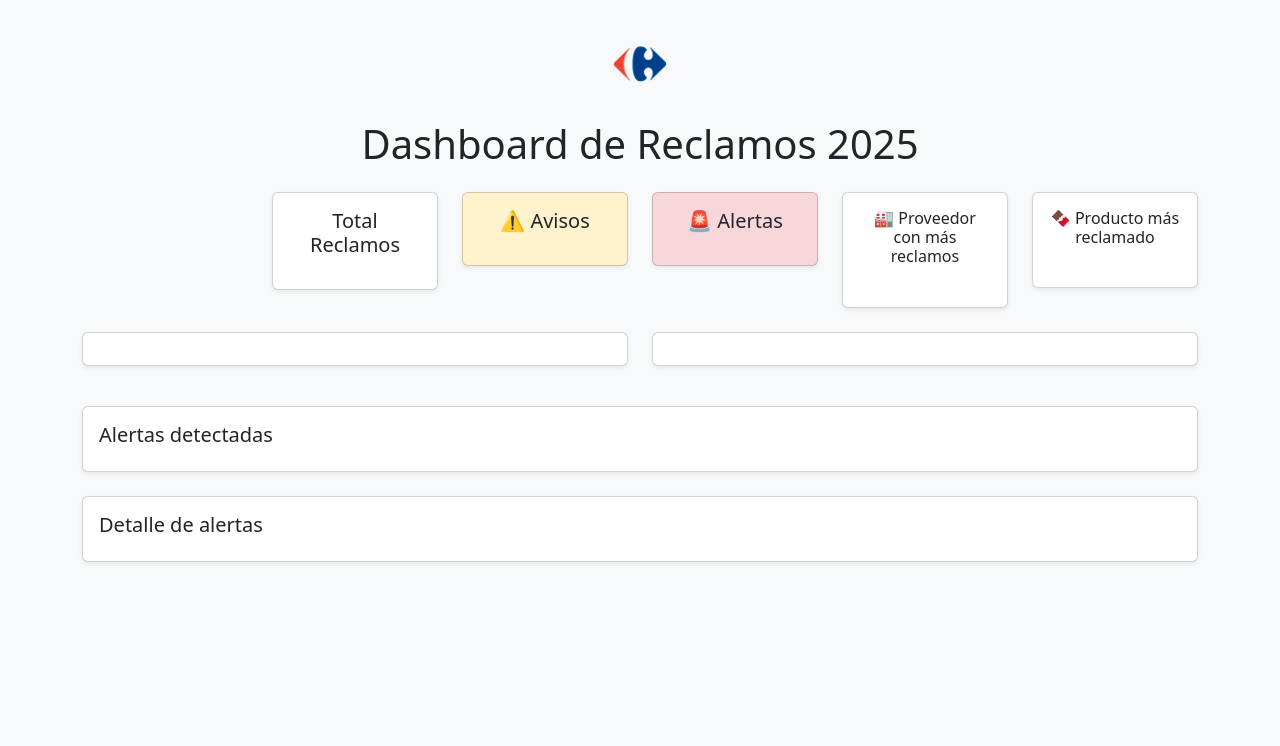
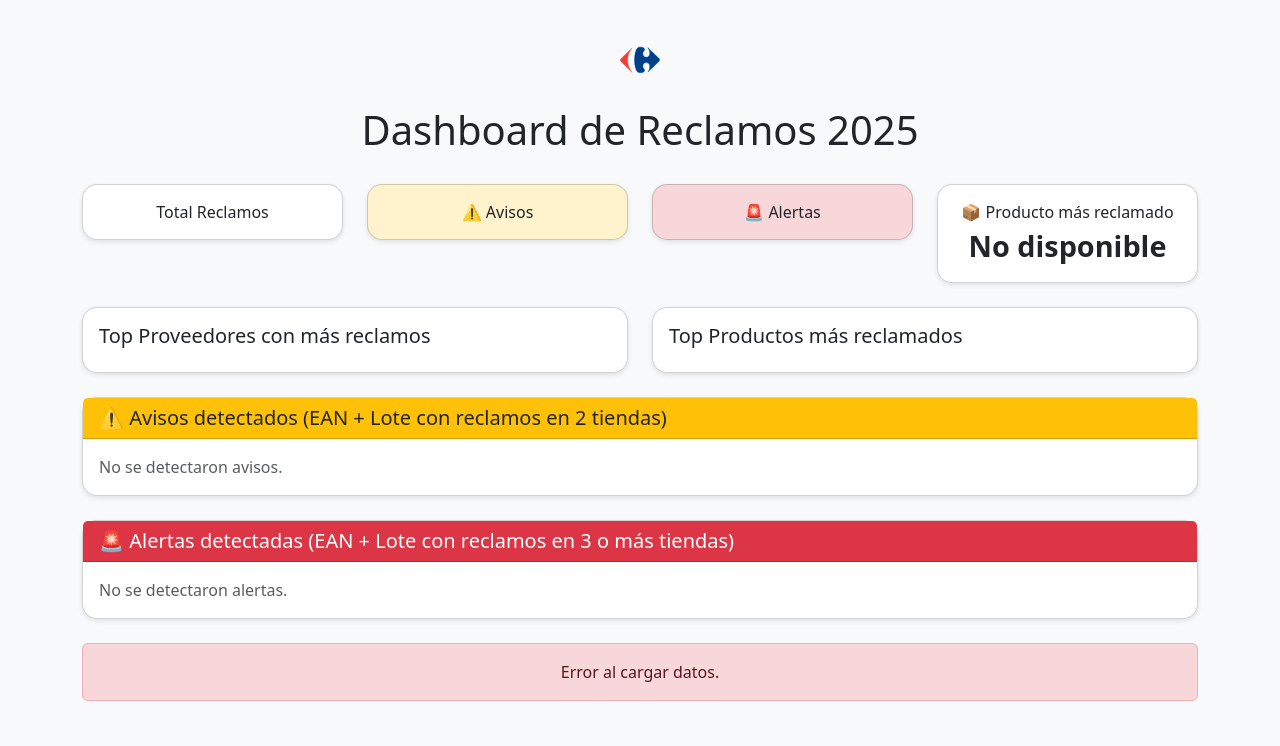
Before and after one commit to Gazula/Dash.Calidad, a FastAPI app: page / in a window 1280 px wide. Shown: the top 746 px of the page. Run offline with FastAPI, Linux system fonts and the light colour scheme.

Commit message:
Revise dashboard HTML structure and styles
Updated Bootstrap version and improved layout styles for the dashboard.

```diff
--- a/templates/dashboard.html
+++ b/templates/dashboard.html
@@ -3,49 +3,174 @@
 <head>
     <meta charset="UTF-8">
     <title>Dashboard de Reclamos 2025</title>
-<link href="https://cdn.jsdelivr.net/npm/bootstrap@5.3.0/dist/css/bootstrap.min.css" rel="stylesheet">
+    <link href="https://cdn.jsdelivr.net/npm/bootstrap@5.3.3/dist/css/bootstrap.min.css" rel="stylesheet">
+    <style>
+        body {
+            background-color: #f8f9fa;
+            padding: 30px;
+        }
+        h1 {
+            text-align: center;
+            margin-bottom: 30px;
+        }
+        .card {
+            border-radius: 15px;
+            box-shadow: 0 2px 5px rgba(0,0,0,0.1);
+        }
+        .summary-card {
+            text-align: center;
+            padding: 15px;
+        }
+        .summary-value {
+            font-size: 1.8rem;
+            font-weight: bold;
+        }
+        .alert-table th, .alert-table td {
+            vertical-align: middle;
+        }
+        .alert-aviso {
+            background-color: #fff3cd;
+        }
+        .alert-alerta {
+            background-color: #f8d7da;
+        }
+    </style>
 </head>
-<body class="bg-light">
+<body>
 
-<div class="container mt-4">
-    <div class="text-center mb-4">
-        <img src="/static/LogoCarre.png" alt="Logo" style="height:80px;">
-        <h1 class="mt-3">Dashboard de Reclamos 2025</h1>
+    <div class="container">
+        <div class="text-center mb-3">
+            <img src="/static/LogoCarre.png" alt="Logo" height="60">
         </div>
+        <h1>Dashboard de Reclamos 2025</h1>
 
-    <!-- KPIs -->
-    <div class="row text-center mb-4">
-        <div class="col-md-2"></div>
-        <div class="col-md-2"><div class="card p-3 shadow-sm"><h5>Total Reclamos</h5><h3>{{ total_reclamos }}</h3></div></div>
-        <div class="col-md-2"><div class="card p-3 shadow-sm bg-warning-subtle"><h5>⚠️ Avisos</h5><h3>{{ total_avisos }}</h3></div></div>
-        <div class="col-md-2"><div class="card p-3 shadow-sm bg-danger-subtle"><h5>🚨 Alertas</h5><h3>{{ total_alertas }}</h3></div></div>
-        <div class="col-md-2"><div class="card p-3 shadow-sm"><h6>🏭 Proveedor con más reclamos</h6><p>{{ top_proveedor }}</p></div></div>
-        <div class="col-md-2"><div class="card p-3 shadow-sm"><h6>🍫 Producto más reclamado</h6><p>{{ top_producto }}</p></div></div>
-    </div>
-
-    <!-- Gráficos -->
+        <!-- =======================
+             TARJETAS RESUMEN
+        ======================= -->
         <div class="row mb-4">
-        <div class="col-md-6">
-            <div class="card p-3 mb-3 shadow-sm">
-                {{ graf_proveedores|safe }}
+            <div class="col-md-3">
+                <div class="card summary-card">
+                    <div class="summary-title">Total Reclamos</div>
+                    <div class="summary-value">{{ total_reclamos }}</div>
                 </div>
             </div>
-        <div class="col-md-6">
-            <div class="card p-3 mb-3 shadow-sm">
-                {{ graf_productos|safe }}
+            <div class="col-md-3">
+                <div class="card summary-card" style="background-color: #fff3cd;">
+                    <div class="summary-title">⚠️ Avisos</div>
+                    <div class="summary-value">{{ total_avisos }}</div>
+                </div>
+            </div>
+            <div class="col-md-3">
+                <div class="card summary-card" style="background-color: #f8d7da;">
+                    <div class="summary-title">🚨 Alertas</div>
+                    <div class="summary-value">{{ total_alertas }}</div>
+                </div>
+            </div>
+            <div class="col-md-3">
+                <div class="card summary-card">
+                    <div class="summary-title">📦 Producto más reclamado</div>
+                    <div class="summary-value">
+                        {% if graf_productos %}
+                            <small>Ver gráfico abajo</small>
+                        {% else %}
+                            No disponible
+                        {% endif %}
+                    </div>
                 </div>
             </div>
         </div>
 
-    <div class="card p-3 mb-4 shadow-sm">
-        <h5>Alertas detectadas</h5>
-        {{ graf_alertas|safe }}
+        <!-- =======================
+             PROVEEDORES Y PRODUCTOS
+        ======================= -->
+        <div class="row mb-4">
+            <div class="col-md-6">
+                <div class="card p-3">
+                    <h5>Top Proveedores con más reclamos</h5>
+                    <div>
+                        {{ graf_proveedores | safe }}
+                    </div>
+                </div>
+            </div>
+            <div class="col-md-6">
+                <div class="card p-3">
+                    <h5>Top Productos más reclamados</h5>
+                    <div>
+                        {{ graf_productos | safe }}
+                    </div>
+                </div>
+            </div>
         </div>
 
-    <div class="card p-3 mb-5 shadow-sm">
-        <h5>Detalle de alertas</h5>
-        {{ alertas_tabla|safe }}
+        <!-- =======================
+             LISTADO DE AVISOS
+        ======================= -->
+        <div class="card mb-4">
+            <div class="card-header bg-warning">
+                <h5 class="m-0">⚠️ Avisos detectados (EAN + Lote con reclamos en 2 tiendas)</h5>
             </div>
+            <div class="card-body p-0">
+                {% if listado_avisos %}
+                    <table class="table table-sm alert-table mb-0">
+                        <thead class="table-light">
+                            <tr>
+                                <th>EAN</th>
+                                <th>Lote</th>
+                                <th>Cantidad de tiendas</th>
+                            </tr>
+                        </thead>
+                        <tbody>
+                            {% for item in listado_avisos %}
+                            <tr class="alert-aviso">
+                                <td>{{ item.ean }}</td>
+                                <td>{{ item.lote_nro }}</td>
+                                <td>{{ item.Cantidad_tiendas }}</td>
+                            </tr>
+                            {% endfor %}
+                        </tbody>
+                    </table>
+                {% else %}
+                    <p class="p-3 mb-0 text-muted">No se detectaron avisos.</p>
+                {% endif %}
+            </div>
+        </div>
+
+        <!-- =======================
+             LISTADO DE ALERTAS
+        ======================= -->
+        <div class="card mb-4">
+            <div class="card-header bg-danger text-white">
+                <h5 class="m-0">🚨 Alertas detectadas (EAN + Lote con reclamos en 3 o más tiendas)</h5>
+            </div>
+            <div class="card-body p-0">
+                {% if listado_alertas %}
+                    <table class="table table-sm alert-table mb-0">
+                        <thead class="table-light">
+                            <tr>
+                                <th>EAN</th>
+                                <th>Lote</th>
+                                <th>Cantidad de tiendas</th>
+                            </tr>
+                        </thead>
+                        <tbody>
+                            {% for item in listado_alertas %}
+                            <tr class="alert-alerta">
+                                <td>{{ item.ean }}</td>
+                                <td>{{ item.lote_nro }}</td>
+                                <td>{{ item.Cantidad_tiendas }}</td>
+                            </tr>
+                            {% endfor %}
+                        </tbody>
+                    </table>
+                {% else %}
+                    <p class="p-3 mb-0 text-muted">No se detectaron alertas.</p>
+                {% endif %}
+            </div>
+        </div>
+
+        {% if error %}
+        <div class="alert alert-danger text-center">{{ error }}</div>
+        {% endif %}
     </div>
 
 </body>
```
Lines whose indentation alone changed are shown as unchanged.
